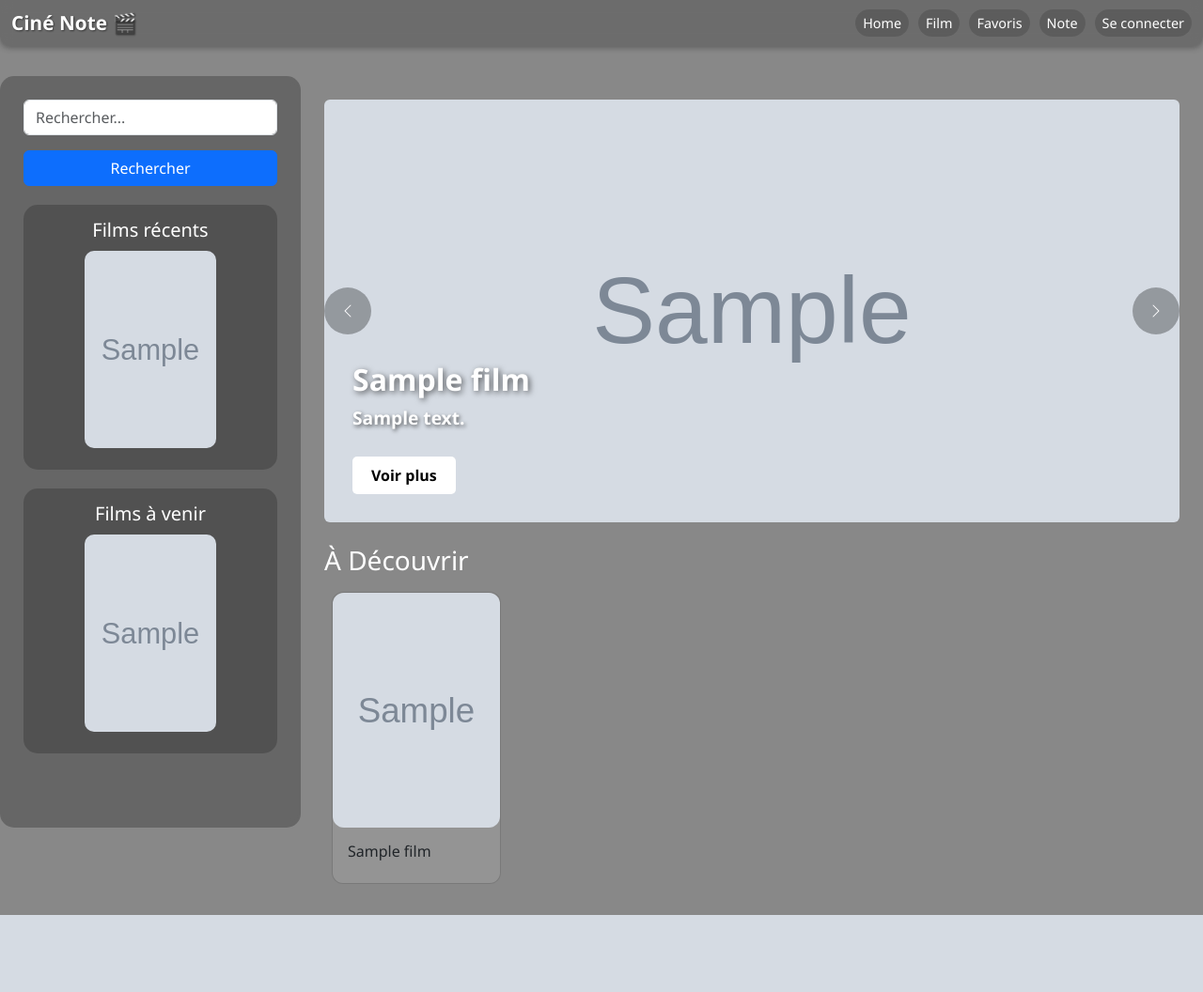
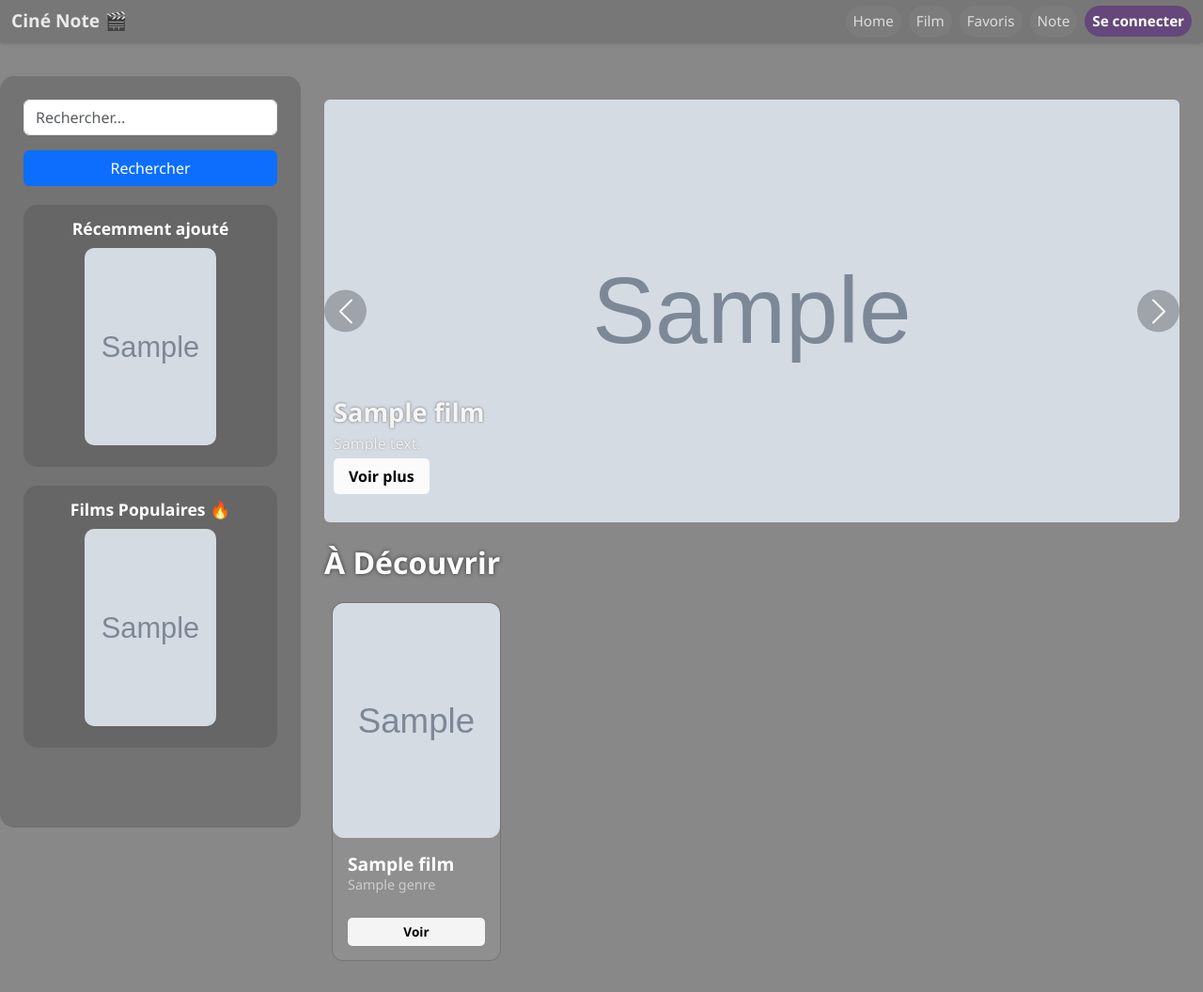
Before and after one commit to lyanaTougon/Cine-Note, a Flask app: template templates/index.html in a window 1280 px wide. Shown: the whole page at 94% size. Before the commit the page ends 974 px from the top, so only its background shows below. Run offline with Flask 3, Linux system fonts and the light colour scheme; the template is opened without the code that fills it: most values are stand-ins (such as "Sample title", 1, 10 or a date in 2020); grey boxes marked "Sample" are stand-in pictures.

Commit message:
fini page accueil

```diff
--- a/app.py
+++ b/app.py
@@ -11,14 +11,13 @@ collection = db['items']
 # Films pour carrousel (images locales dans static/images/)
 films_carrousel = [
     {
-        "title": "Scream 7",
-        "url": "/films/scream7",
-        "image": "scream7.webp",
-        "description": "Un film captivant plein de rebondissements.",
-        "color1": "#000000",  # noir
-        "color2": "#FF8C00"   # orange
-
-    },
+    "title": "Avatar 3",
+    "url": "/films/avatar3",
+    "image": "avatar3.jpeg",
+    "description": "Jake Sully et Neytiri affrontent une nouvelle menace sur Pandora dans un monde encore plus spectaculaire.",
+    "color1": "#000428",  # bleu nuit profond
+    "color2": "#1A0033"   # violet très foncé
+},
     {
         "title": "Suzume",
         "url": "/films/suzume",
@@ -36,28 +35,47 @@ films_carrousel = [
         "color2": "#1A0033"   # violet foncé
 },
 
+
 ]
 
 # Films récents
 films_recents = [
-    {"title": "Film Récent 1", "url": "/films/recent1", "image": "recent1.jpg"},
-    {"title": "Film Récent 2", "url": "/films/recent2", "image": "recent2.jpg"},
-    {"title": "Film Récent 3", "url": "/films/recent3", "image": "recent3.jpg"},
+    {"title": "Zootopie 2", "url": "/films/zootopie2", "image": "zootopie2_couv.jpg"},
+
 ]
 
 # Films à venir
 films_avenir = [
     {"title": "Film A Venir 1", "url": "/films/avenir1", "image": "avenir1.jpg"},
     {"title": "Film A Venir 2", "url": "/films/avenir2", "image": "avenir2.jpg"},
-    {"title": "Film A Venir 3", "url": "/films/avenir3", "image": "avenir3.jpg"},
 ]
 
-# Films à découvrir
 films_a_decouvrir = [
-    {"title": "Film Découvrir 1", "url": "/films/decouvrir1", "image": "decouvrir1.jpg"},
-    {"title": "Film Découvrir 2", "url": "/films/decouvrir2", "image": "decouvrir2.jpg"},
-    {"title": "Film Découvrir 3", "url": "/films/decouvrir3", "image": "decouvrir3.jpg"},
-    {"title": "Film Découvrir 4", "url": "/films/decouvrir4", "image": "decouvrir4.jpg"},
+    {
+        "title": "Chainsawman",
+        "url": "/films/chainsawman",
+        "image": "chainsawman_couv.jpg",
+        "genres": ["Action", "Drame"]
+    },
+        {
+        "title": "Parasite",
+        "url": "/films/parasite",
+        "image": "parasite_couv.webp",
+        "genres": ["Drame", "Thriller"]
+    },
+            {
+        "title": "Spider-Verse",
+        "url": "/films/spiderverse",
+        "image": "spiderverse_couv.jpg",
+        "genres": ["Action", "Aventure"]
+    },
+                {
+        "title": "Tenet",
+        "url": "/films/tenet",
+        "image": "tenet_couv.webp",
+        "genres": ["Action", "Drame"]
+    },
+
 ]
 
 @app.route('/', methods=['GET', 'POST'])
--- a/static/style.css
+++ b/static/style.css
@@ -1,111 +1,158 @@
 /* ==== GLOBAL ==== */
 body {
-    color: #fff;
+    color: #eaeaea;
     margin: 0;
     font-family: "Segoe UI", Tahoma, Geneva, Verdana, sans-serif;
-    background-color: #121212;
+    background: linear-gradient(135deg, #0f0f1a, #1a0033);
+    transition: background 1s ease-in-out;
 }
 
-/* ==== NAVBAR COMPACTE ET LÉGÈRE ==== */
+/* ==== NAVBAR ==== */
 .transparent-navbar {
-    background-color: rgba(0,0,0,0.2);   /* moins noir */
-    backdrop-filter: blur(6px);           /* moins flou */
-    padding: 4px 0;
-    box-shadow: 0 2px 6px rgba(0,0,0,0.3);
-    border-bottom-left-radius: 10px;
-    border-bottom-right-radius: 10px;
-    z-index: 1030;
+    background-color: rgba(0,0,0,0.12);
+    backdrop-filter: blur(3px);
+    padding: 3px 0;
+    box-shadow: 0 1px 4px rgba(0,0,0,0.2);
 }
 
 .navbar-brand {
-    font-size: 1.3rem;
+    font-size: 1.2rem;
     font-weight: 700;
-    color: #fff;
-    text-shadow: 1px 1px 2px rgba(0,0,0,0.5);
+    color: #eaeaea;
 }
-
-.navbar-brand:hover { color: #00bfff; }
-
-.navbar-toggler { padding: 2px 4px; }
 
 .nav-bubble .bubble {
     border-radius: 50px;
-    padding: 4px 14px;
-    margin-left: 10px;
-    background-color: rgba(0,0,0,0.15);   /* moins noir */
-    color: #fff;
+    padding: 5px 14px;
+    margin-left: 8px;
+    background-color: rgba(255,255,255,0.04);
+    color: #dcdcdc;
     font-weight: 500;
-    font-size: 0.9rem;
-    transition: background-color 0.3s, color 0.3s, transform 0.2s;
+    font-size: 0.95rem;
+    transition: all 0.25s ease;
 }
 
 .nav-bubble .bubble:hover {
-    background-color: rgba(0,0,0,0.35);
-    color: #00bfff;
-    transform: scale(1.05);
+    background-color: rgba(255,255,255,0.08);
+    color: #ffffff;
+    transform: scale(1.03);
 }
 
-/* ==== SIDEBAR LÉGÈRE ==== */
+.nav-bubble .btn {
+    font-size: 0.95rem;
+    font-weight: 600;
+    padding: 5px 14px;
+    border-radius: 50px;
+    background: rgba(75, 0, 130, 0.4);
+    border: none;
+}
+
+.nav-bubble .btn:hover {
+    background: rgba(75, 0, 130, 0.6);
+}
+
+/* ==== SIDEBAR ==== */
 .sidebar {
     height: 100vh;
     padding: 25px;
-    background-color: rgba(0,0,0,0.25);   /* moins noir */
-    backdrop-filter: blur(6px);           /* moins flou */
+    background-color: rgba(0,0,0,0.15);
+    backdrop-filter: blur(4px);
     border-radius: 15px;
 }
 
-/* ==== FILM BLOCK LÉGER ==== */
+/* ==== FILM BLOCK ==== */
 .film-block {
-    background-color: rgba(0,0,0,0.2);    /* moins noir */
+    background-color: rgba(0,0,0,0.12);
     padding: 15px;
     border-radius: 15px;
     margin: 20px 0;
     text-align: center;
-    transition: transform 0.3s, box-shadow 0.3s;
+    transition: 0.3s;
 }
 
 .film-block:hover {
-    transform: translateY(-4px);
-    box-shadow: 0 6px 10px rgba(0,0,0,0.3);
+    transform: translateY(-3px);
 }
-
-.film-block h5 { color: #fff; margin-bottom: 10px; }
 
 .film-block img {
     width: 140px;
     height: 210px;
     object-fit: cover;
-    margin: 0 auto 8px;
     border-radius: 10px;
     cursor: pointer;
-    transition: transform 0.3s, box-shadow 0.3s;
+    transition: 0.3s;
 }
 
 .film-block img:hover {
-    transform: scale(1.05);
-    box-shadow: 0 6px 12px rgba(0,0,0,0.3);
+    transform: scale(1.04);
+}
+
+.film-block h5 {
+    font-size: 1.1rem;
+    font-weight: 600;
+    color: #ffffff;
+    margin-bottom: 10px;
+    text-align: center;
 }
 
 /* ==== CONTENT ==== */
-.content { padding: 25px; }
+.content {
+    padding: 25px;
+}
 
-.card img {
-    object-fit: cover;
-    height: 250px;
-    cursor: pointer;
+/* ==== CARDS ==== */
+.card {
+    background-color: rgba(255,255,255,0.06);
+    color: #eaeaea;
     border-radius: 12px;
     transition: transform 0.3s, box-shadow 0.3s;
 }
 
-.card img:hover {
-    transform: scale(1.03);
-    box-shadow: 0 8px 16px rgba(0,0,0,0.3);
+.card:hover {
+    transform: translateY(-3px);
+    box-shadow: 0 8px 20px rgba(0,0,0,0.3);
 }
 
-.card {
-    background-color: rgba(255,255,255,0.1);
-    color: #fff;
+.card img {
+    height: 250px;
+    object-fit: cover;
     border-radius: 12px;
+    transition: 0.3s;
+}
+
+.card img:hover {
+    transform: scale(1.02);
+}
+
+.card-body .card-title {
+    font-size: 1.2rem;
+    font-weight: 700;
+    color: #ffffff;
+    margin-bottom: 3px;
+}
+
+.card-genres {
+    font-size: 0.9rem;
+    font-weight: 400;
+    color: #ccc;
+    margin-top: -3px;
+}
+
+.card-body .carousel-btn {
+    font-size: 0.85rem;
+    font-weight: 600;
+    background: rgba(255,255,255,0.9);
+    color: #000;
+    border: none;
+    padding: 5px 12px;
+    border-radius: 5px;
+    cursor: pointer;
+    width: 100%;
+    transition: background 0.2s;
+}
+
+.card-body .carousel-btn:hover {
+    background: rgba(255,255,255,1);
 }
 
 /* ==== CAROUSEL ==== */
@@ -113,86 +160,83 @@ body {
     max-height: 450px;
     object-fit: cover;
     border-radius: 12px;
-    transition: transform 0.3s;
 }
 
-.carousel-item img:hover { transform: scale(1.02); }
-
-/* ==== CAPTION ==== */
-.custom-caption {
+/* ==== CAROUSEL CAPTION LEFT ==== */
+.carousel-caption-left {
     position: absolute;
-    bottom: 15px;
-    left: 15px;
+    bottom: 10px;
+    left: 10px;
     text-align: left;
-    padding: 15px;
-    border-radius: 10px;
-    max-width: 65%;
-    color: #fff;
+    max-width: 50%;
 }
 
-.custom-caption h5 {
-    font-size: 2rem;
-    font-weight: 800;
-    text-shadow: 2px 2px 6px rgba(0,0,0,0.6);
-    margin-bottom: 8px;
+.carousel-caption-left h5 {
+    font-size: 1.7rem;
+    font-weight: 700;
+    color: #f5f5f5;
+    margin-bottom: 4px;
+    text-shadow: 0 0 3px rgba(0,0,0,0.5);
 }
 
-.custom-caption p {
-    font-size: 1.2rem;
-    font-weight: 600;
-    text-shadow: 1.5px 1.5px 4px rgba(0,0,0,0.6);
+.carousel-caption-left p {
+    font-size: 1rem;
+    font-weight: 500;
+    color: #f0f0f0;
+    margin-bottom: 4px;
+    text-shadow: 0 0 2px rgba(0,0,0,0.3);
 }
 
-/* ==== BOUTON ==== */
 .carousel-btn {
-    display: inline-block;
-    margin-top: 10px;
-    font-weight: 700;
-    background-color: #fff;
+    font-weight: 600;
+    background: rgba(255,255,255,0.9);
     color: #000;
     border: none;
-    padding: 8px 20px;
+    padding: 7px 16px;
     border-radius: 5px;
     cursor: pointer;
 }
+
 .carousel-btn:hover {
-    background-color: #00bfff;
-    color: #fff;
+    background: rgba(255,255,255,1);
 }
 
 /* ==== FLÈCHES CAROUSEL ==== */
 .carousel-control-prev,
 .carousel-control-next {
-    width: 50px;
-    height: 50px;
+    width: 45px;
+    height: 45px;
     top: 50%;
     transform: translateY(-50%);
-    background-color: rgba(0,0,0,0.3);
+    background: rgba(0,0,0,0.25);
     border-radius: 50%;
-    display: flex;
-    align-items: center;
-    justify-content: center;
     opacity: 1;
-    transition: background-color 0.3s;
 }
 
 .carousel-control-prev:hover,
 .carousel-control-next:hover {
-    background-color: rgba(0,0,0,0.6);
+    background: rgba(0,0,0,0.4);
 }
 
 .carousel-control-prev-icon,
 .carousel-control-next-icon {
-    background-size: 50%, 50%;
-    filter: brightness(1.8);
+    filter: brightness(1.5);
 }
 
-/* ==== ANIMATION FLUIDE ==== */
+/* ==== ANIMATION ==== */
 .carousel-inner {
     transition: transform 0.8s ease-in-out;
 }
 
-/* Désactiver swipe sur mobile */
 .carousel {
     touch-action: pan-y;
 }
+
+/* ==== TITRE À DÉCOUVRIR ==== */
+.discover-title {
+    font-size: 2rem;
+    font-weight: 700;
+    color: #ffffff;
+    margin-bottom: 15px;
+    text-shadow: 0 0 4px rgba(0,0,0,0.6);
+}
--- a/templates/index.html
+++ b/templates/index.html
@@ -17,8 +17,8 @@
     </button>
     <div class="collapse navbar-collapse" id="navbarNav">
       <ul class="navbar-nav ms-auto nav-bubble">
-        <li class="nav-item"><a class="nav-link bubble" href="#">Home</a></li>
-        <li class="nav-item"><a class="nav-link bubble" href="#">Film</a></li>
+        <li class="nav-item"><a class="nav-link bubble" href="index.html">Home</a></li>
+        <li class="nav-item"><a class="nav-link bubble" href="films/films.html">Film</a></li>
         <li class="nav-item"><a class="nav-link bubble" href="#">Favoris</a></li>
         <li class="nav-item"><a class="nav-link bubble" href="#">Note</a></li>
         <li class="nav-item"><a class="nav-link bubble btn btn-primary text-white" href="#">Se connecter</a></li>
@@ -38,14 +38,14 @@
         </form>
 
         <div class="film-block">
-            <h5>Films récents</h5>
+            <h5>Récemment ajouté</h5>
             {% for film in films_recents %}
             <a href="{{ film.url }}"><img src="{{ url_for('static', filename='images/' + film.image) }}" class="mb-2" alt="{{ film.title }}"></a>
             {% endfor %}
         </div>
 
         <div class="film-block">
-            <h5>Films à venir</h5>
+            <h5>Films Populaires 🔥</h5>
             {% for film in films_avenir %}
             <a href="{{ film.url }}"><img src="{{ url_for('static', filename='images/' + film.image) }}" class="mb-2" alt="{{ film.title }}"></a>
             {% endfor %}
@@ -53,20 +53,22 @@
     </div>
 
     <div class="col-md-9 content">
+        <!-- CARROUSEL -->
         <div id="carouselFilms" class="carousel slide mb-4" data-bs-ride="false" data-bs-touch="false">
           <div class="carousel-inner">
             {% for film in films_carrousel %}
             <div class="carousel-item {% if loop.first %}active{% endif %}"
                  data-color1="{{ film.color1 }}" data-color2="{{ film.color2 }}">
               <img src="{{ url_for('static', filename='images/' + film.image) }}" class="d-block w-100 rounded" alt="{{ film.title }}">
-              <div class="carousel-caption custom-caption">
-                <h5>{{ film.title }}</h5>
-                <p>{{ film.description }}</p>
-                <button class="carousel-btn" onclick="window.location.href='{{ film.url }}'">Voir plus</button>
+              <div class="carousel-caption carousel-caption-left">
+                  <h5>{{ film.title }}</h5>
+                  <p>{{ film.description }}</p>
+                  <button class="carousel-btn" onclick="window.location.href='{{ film.url }}'">Voir plus</button>
               </div>
             </div>
             {% endfor %}
           </div>
+
           <button class="carousel-control-prev" type="button" data-bs-target="#carouselFilms" data-bs-slide="prev">
             <span class="carousel-control-prev-icon" aria-hidden="true"></span>
           </button>
@@ -75,12 +77,23 @@
           </button>
         </div>
 
-        <h3>À Découvrir</h3>
+        <!-- À DÉCOUVRIR -->
+        <h3 class="discover-title">À Découvrir</h3>
         <div class="d-flex flex-wrap">
             {% for film in films_a_decouvrir %}
             <div class="card m-2 text-dark" style="width:180px;">
-                <a href="{{ film.url }}"><img src="{{ url_for('static', filename='images/' + film.image) }}" class="card-img-top" alt="{{ film.title }}"></a>
-                <div class="card-body"><h6 class="card-title">{{ film.title }}</h6></div>
+                <a href="{{ film.url }}">
+                    <img src="{{ url_for('static', filename='images/' + film.image) }}" class="card-img-top" alt="{{ film.title }}">
+                </a>
+                <div class="card-body d-flex flex-column justify-content-between" style="height: 130px;">
+                    <div>
+                        <h6 class="card-title">{{ film.title }}</h6>
+                        {% if film.genres %}
+                        <p class="card-genres">{{ film.genres|join(' • ') }}</p>
+                        {% endif %}
+                    </div>
+                    <button class="carousel-btn mt-2" onclick="window.location.href='{{ film.url }}'">Voir</button>
+                </div>
             </div>
             {% endfor %}
         </div>
@@ -95,12 +108,11 @@ const body = document.getElementById('body');
 
 function updateBackground() {
     const active = carousel.querySelector('.carousel-item.active');
-    const color1 = active.getAttribute('data-color1') || '#000000';
-    const color2 = active.getAttribute('data-color2') || '#FF8C00';
+    const color1 = active.getAttribute('data-color1') || '#0f0f1a';
+    const color2 = active.getAttribute('data-color2') || '#1a0033';
     body.style.background = `linear-gradient(135deg, ${color1}, ${color2})`;
 }
 
-// Initial
 updateBackground();
 carousel.addEventListener('slid.bs.carousel', updateBackground);
 </script>
```
Also changed, not shown: static/images/avatar3.jpeg (added), static/images/chainsawman_couv.jpg (added), static/images/lesenfantsdutemps.jpg (added), static/images/parasite_couv.webp (added), static/images/spiderverse_couv.jpg (added), static/images/tenet_couv.webp (added), static/images/zootopie2_couv.jpg (added), templates/films/films.css (added), templates/films/films.html (added).
